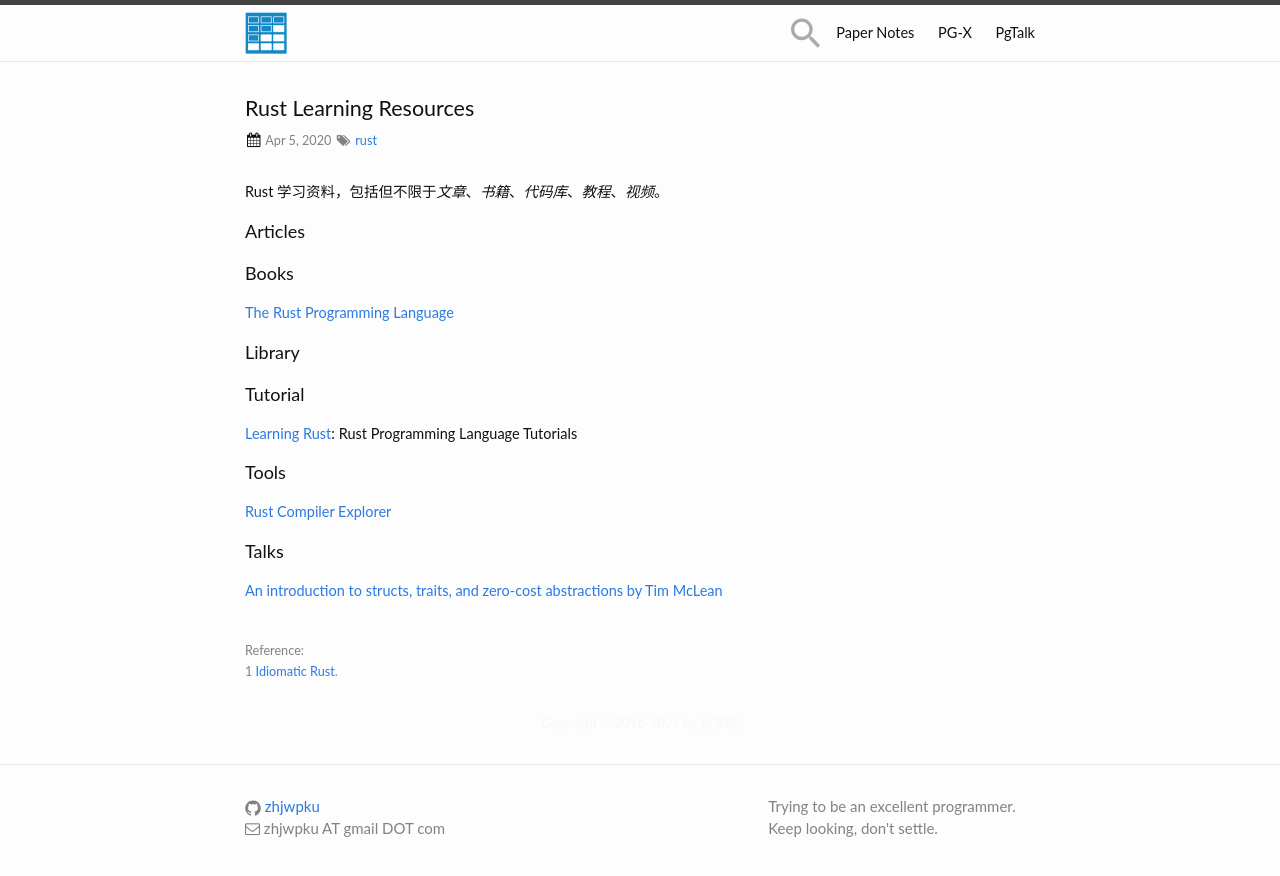
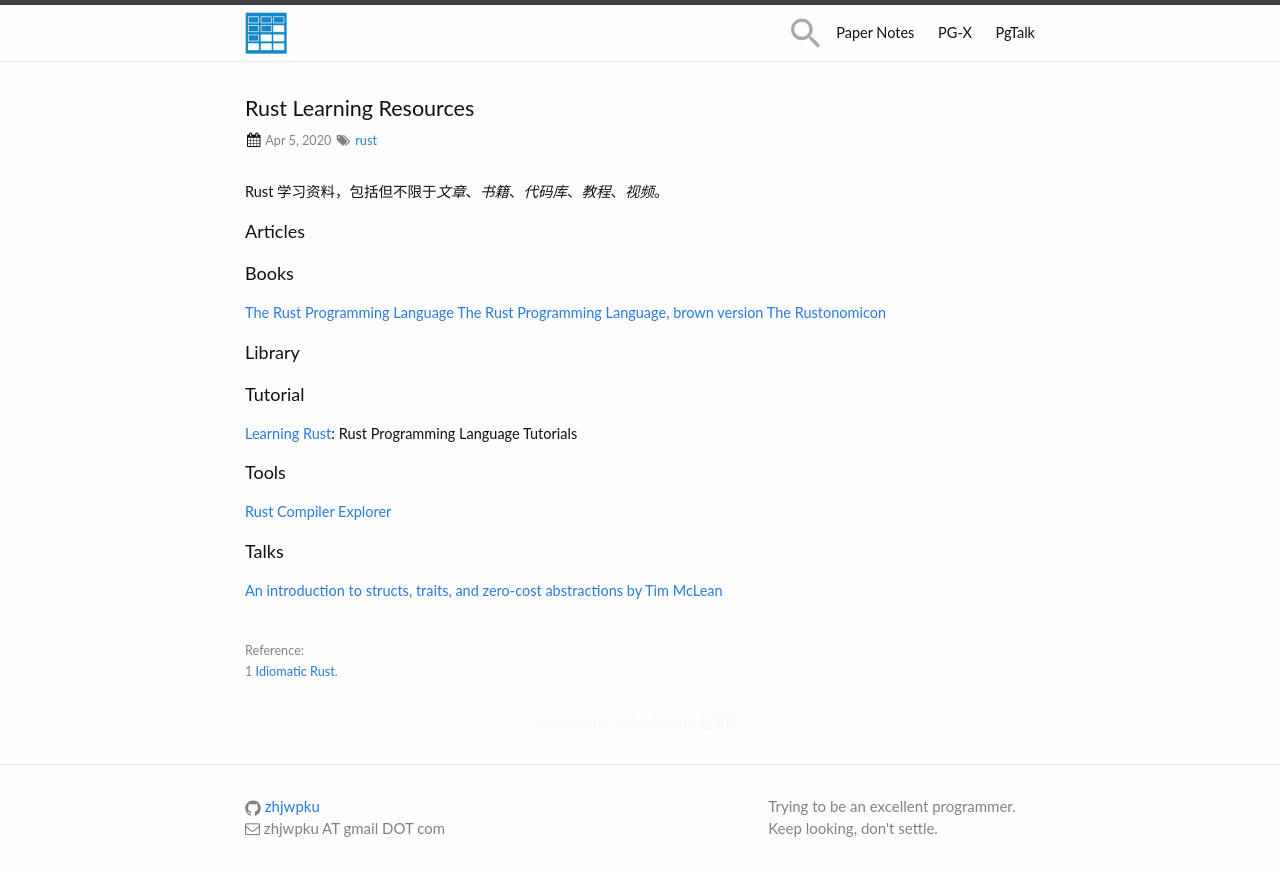
Before and after one commit to zhjwpku/zhjwpku.github.io, a Jekyll site: the page built from _posts/2020-04-05-rust-learning-resources.md, in a window 1280 px wide. Shown: the top 876 px of the page. Built offline with Jekyll 4.4.1, drawn with Linux system fonts in a browser that asks for light colours; comment, search, counter and statistics services are not loaded.

Commit message:
Rustonomicon
Signed-off-by: Zhao Junwang <zhjwpku@gmail.com>

```diff
--- a/_posts/2020-04-05-rust-learning-resources.md
+++ b/_posts/2020-04-05-rust-learning-resources.md
@@ -14,6 +14,8 @@
 <h4>Books</h4>
 
 [The Rust Programming Language][trpl]
+[The Rust Programming Language, brown version][trplbv]
+[The Rustonomicon][nomicon]
 
 <h4>Library</h4>
 
```
Also changed, not shown: other parts of _posts/2020-04-05-rust-learning-resources.md (+2 -0 lines).
